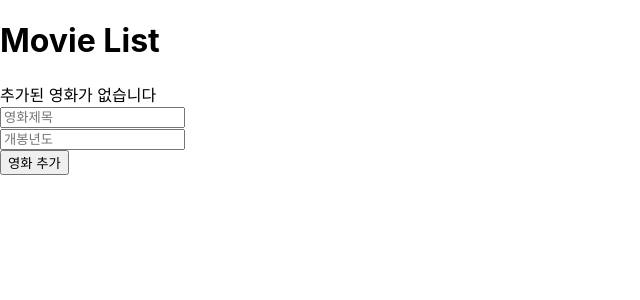
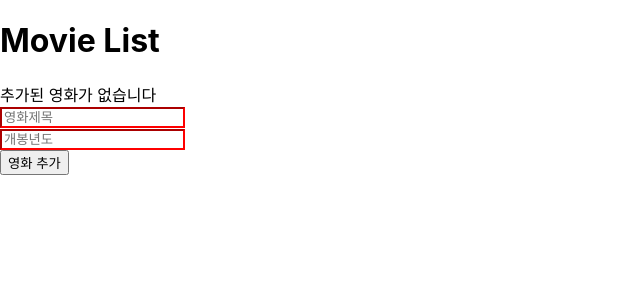
Before and after one commit to YebinK/react-practice, a React (Create React App) app in the folder src/frontend/: page / in a window 1280 px wide. Shown: the top 300 px of the page, without its empty margins (0-640 px from the left). Built offline with nearby package versions, Linux system fonts and the light colour scheme.

Commit message:
feat: 폼 validation추가 및 InputField 컴포넌트 분리

```diff
--- /dev/null
+++ b/src/frontend/src/components/InputField.js
@@ -0,0 +1,18 @@
+import React from 'react';
+
+const InputField = ({type, value, placeholder, onChange, errorMessage}) => {
+    return (
+        <>
+            <input
+                style={{borderColor: 'red'}} //이렇게 하면 InputField 컴포넌트 스타일이 바뀐다.
+                type={type}
+                value={value}
+                placeholder={placeholder}
+                onChange={onChange}/>
+            <br/>
+            <div style={{color: 'red'}}>{errorMessage}</div>
+        </>
+    );
+};
+
+export default InputField;
--- a/src/frontend/src/components/MovieForm.js
+++ b/src/frontend/src/components/MovieForm.js
@@ -1,40 +1,70 @@
 import React, { useState } from 'react';
+import InputField from "./InputField";
 
 const MovieForm = ({ addMovie }) => {
     const [movieTitle, setMovieTitle] = useState('');
     const [movieYear, setMovieYear] = useState('');
+    const [titleError, setTitleError] = useState('');
+    const [yearError, setYearError] = useState('');
 
     const resetForm = () => {
         setMovieTitle('');
         setMovieYear('');
     }
 
+    const validateForm = () => {
+        resetErrors();
+        let validated = true;
+
+        if (!movieTitle) { //movieTitle이 비어있으면
+            setTitleError('영화제목을 입력해주세요.');
+            validated = false;
+        }
+
+        if (!movieYear) { //movieYear가 비어있으면
+            setYearError('개봉년도를 입력해주세요.');
+            validated = false
+        }
+
+        return validated;
+    }
+
+    const resetErrors = () => {
+        setTitleError('');
+        setYearError('');
+    }
+
     const onSubmit = (event) => {
         event.preventDefault();
 
-        addMovie({
+        if (validateForm()) {
+            addMovie({
             id: Date.now(),
             title: movieTitle,
             year: movieYear,
-        });
-        resetForm();
+            });
+            resetErrors();
+            resetForm();
+        }
+
     }
 
     return (
         <form onSubmit={onSubmit}>
-            <input
+            <InputField
                 type="text"
                 value={movieTitle}
                 placeholder="영화제목"
-                onChange={e => setMovieTitle(e.target.value)}/>
-            <br/>
-
-            <input type="text"
-                   value={movieYear}
-                   placeholder="개봉년도"
-                   onChange={e => setMovieYear(e.target.value)}/>
-            <br/>
-
+                onChange={e => setMovieTitle(e.target.value)}
+                errorMessage={titleError}
+            />
+            <InputField
+                type="number"
+                value={movieYear}
+                placeholder="개봉년도"
+                onChange={e => setMovieYear(e.target.value)}
+                errorMessage={yearError}
+            />
             <button type="submit">영화 추가</button>
         </form>
     );
```
